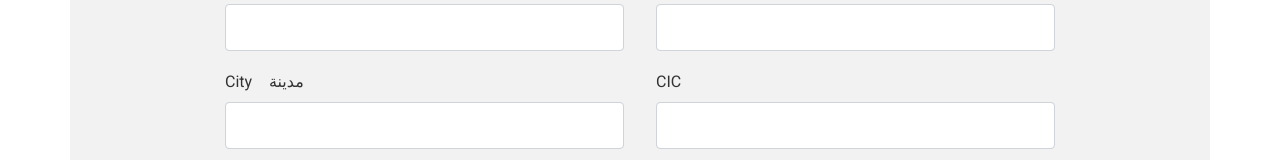
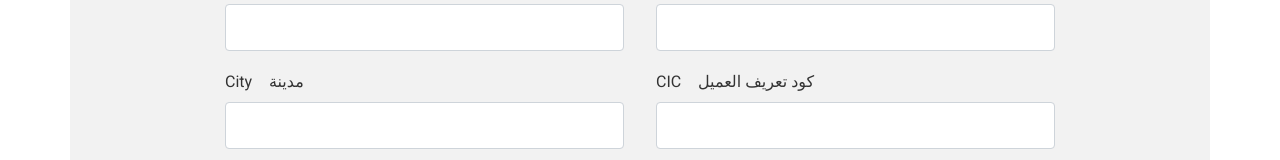
Before and after one commit to skanjarla/AlRajhi, a plain HTML site: page index.html in a window 1280 px wide. Shown: the part 377-537 px from the top of the page. Drawn offline with nearby package versions, Linux system fonts and the light colour scheme.

Commit message:
Add CIC lable arabic

```diff
--- a/index.html
+++ b/index.html
@@ -40,7 +40,7 @@
                         <input type="text" class="form-control" id="inputEmail4">
                     </div>
                     <div class="form-group col-md-6">
-                        <label for="inputPassword4">CIC</label>
+                        <label for="inputPassword4">CIC <span>كود تعريف العميل</span></label>
                         <input type="text" class="form-control" id="inputPassword4">
                     </div>
                 </div>
```
